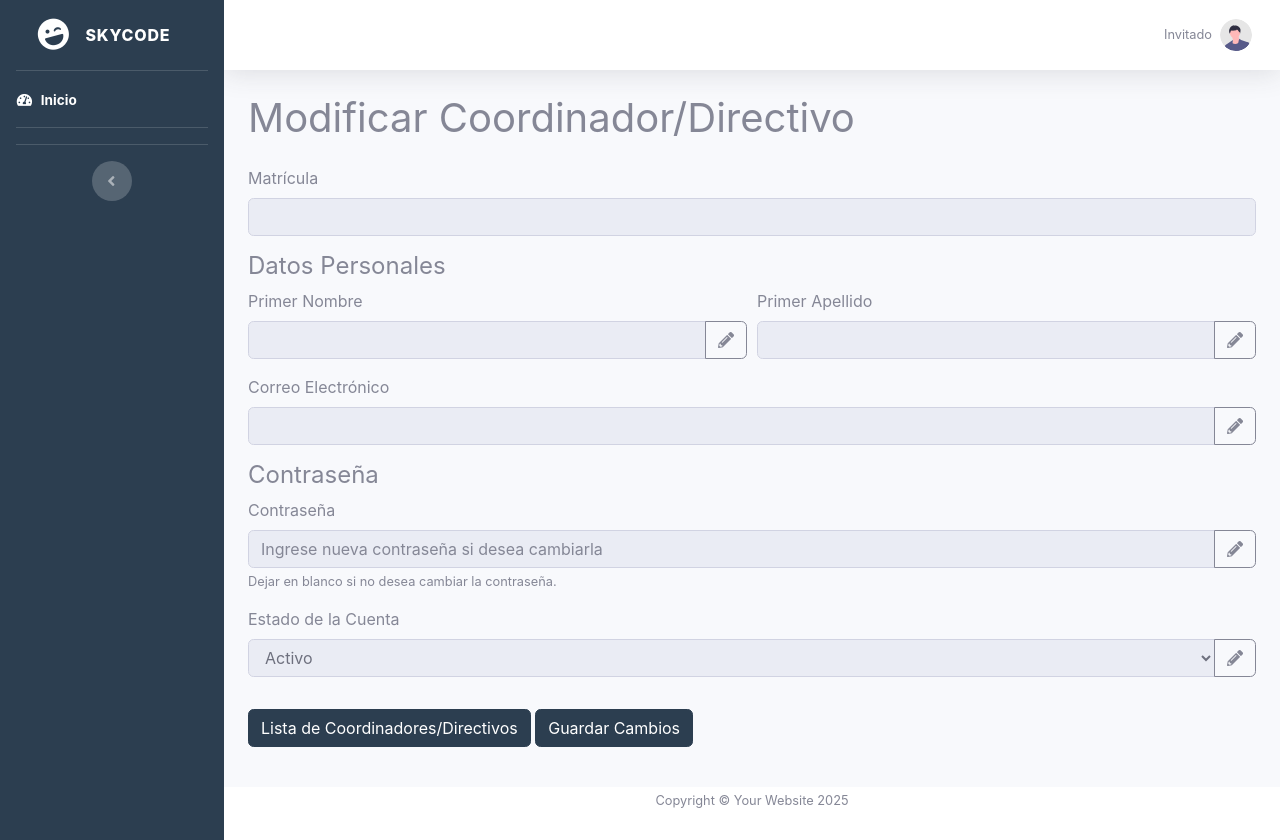
After one commit to CHEOCARMINE/SkyCode, a Python web app: template templates/modificar_user.html in a window 1280 px wide. The commit adds this page. Run offline with Jinja, Linux system fonts and the light colour scheme; the template is opened without the code that fills it, so the values that code supplies are empty.

Commit message:
feat(coordinadores/directivos): implementar modificación de datos
- Se agrega la ruta para modificar Coordinadores/Directivos, permitiendo editar nombre, apellido, correo y estado de la cuenta.
- Se incorpora la opción de cambiar la contraseña (campo opcional) y se actualiza en el usuario asociado.
- Se envía un correo de confirmación con los datos actualizados, incluyendo la nueva contraseña si se cambió.
- Se adapta la lógica del CRUD de alumnos para mantener consistencia en el flujo y validaciones.

```diff
--- /dev/null
+++ b/templates/modificar_user.html
@@ -0,0 +1,120 @@
+{% extends 'base.html' %}
+
+{% block title %}Modificar Coordinador/Directivo - SkyCode{% endblock %}
+
+{% block content %}
+<!-- Estilos personalizados para este formulario -->
+<link rel="stylesheet" href="{{ url_for('static', filename='css/modificar_alumno_style.css') }}">
+<div class="container mt-4">
+    <!-- Bloque de mensajes flash para notificaciones -->
+    {% with mensajes = get_flashed_messages(with_categories=true, category_filter=['modify-danger', 'modify-success']) %}
+      {% if mensajes %}
+        <div class="mt-3">
+          {% for category, message in mensajes %}
+            <div class="alert alert-{{ category|replace('modify-', '') }} alert-dismissible fade show" role="alert">
+              {{ message }}
+              <button type="button" class="close" data-dismiss="alert" aria-label="Cerrar">
+                <span aria-hidden="true">&times;</span>
+              </button>
+            </div>
+          {% endfor %}
+        </div>
+      {% endif %}
+    {% endwith %}
+
+    <h1 class="mb-4">Modificar Coordinador/Directivo</h1>
+    <form method="POST" action="{{ url_for('academic_bp.modificar_coordinador_directivo') }}">
+        <!-- Campo oculto con el ID -->
+        <input type="hidden" name="user_id" value="{{ registro.id }}">
+
+        <!-- Matrícula (solo lectura) -->
+        <div class="form-group">
+            <label for="matricula">Matrícula</label>
+            <input type="text" id="matricula" name="matricula" class="form-control"
+                   value="{{ registro.matricula }}" readonly>
+        </div>
+
+        <!-- Datos Personales -->
+        <h4>Datos Personales</h4>
+        <div class="form-row">
+            <div class="form-group col-md-6">
+                <label for="primer_nombre">Primer Nombre</label>
+                <div class="input-group">
+                    <input type="text" id="primer_nombre" name="primer_nombre" class="form-control"
+                           value="{{ registro.primer_nombre }}" readonly>
+                    <div class="input-group-append">
+                        <button type="button" class="btn btn-outline-secondary" onclick="enableField('primer_nombre')">
+                            <i class="fas fa-pencil-alt"></i>
+                        </button>
+                    </div>
+                </div>
+            </div>
+            <div class="form-group col-md-6">
+                <label for="primer_apellido">Primer Apellido</label>
+                <div class="input-group">
+                    <input type="text" id="primer_apellido" name="primer_apellido" class="form-control"
+                           value="{{ registro.primer_apellido }}" readonly>
+                    <div class="input-group-append">
+                        <button type="button" class="btn btn-outline-secondary" onclick="enableField('primer_apellido')">
+                            <i class="fas fa-pencil-alt"></i>
+                        </button>
+                    </div>
+                </div>
+            </div>
+        </div>
+
+        <!-- Correo Electrónico -->
+        <div class="form-group">
+            <label for="correo_electronico">Correo Electrónico</label>
+            <div class="input-group">
+                <input type="email" id="correo_electronico" name="correo_electronico" class="form-control"
+                       value="{{ registro.correo_electronico }}" readonly>
+                <div class="input-group-append">
+                    <button type="button" class="btn btn-outline-secondary" onclick="enableField('correo_electronico')">
+                        <i class="fas fa-pencil-alt"></i>
+                    </button>
+                </div>
+            </div>
+        </div>
+
+        <!-- Contraseña (opcional, para cambiar) -->
+        <h4>Contraseña</h4>
+        <div class="form-group">
+            <label for="contraseña">Contraseña</label>
+            <div class="input-group">
+                <input type="password" id="contraseña" name="contraseña" class="form-control"
+                       placeholder="Ingrese nueva contraseña si desea cambiarla" disabled>
+                <div class="input-group-append">
+                    <button type="button" class="btn btn-outline-secondary" onclick="enableField('contraseña')">
+                        <i class="fas fa-pencil-alt"></i>
+                    </button>
+                </div>
+            </div>
+            <small class="form-text text-muted">Dejar en blanco si no desea cambiar la contraseña.</small>
+        </div>
+
+        <!-- Estado de la Cuenta -->
+        <div class="form-group">
+            <label for="estado_cuenta">Estado de la Cuenta</label>
+            <div class="input-group">
+                <select class="form-control" id="estado_cuenta" name="estado_cuenta" disabled>
+                    <option value="1" {% if registro.usuario and registro.usuario.activo %}selected{% endif %}>Activo</option>
+                    <option value="0" {% if registro.usuario and not registro.usuario.activo %}selected{% endif %}>Inactivo</option>
+                </select>
+                <div class="input-group-append">
+                    <button type="button" class="btn btn-outline-secondary" onclick="enableField('estado_cuenta')">
+                        <i class="fas fa-pencil-alt"></i>
+                    </button>
+                </div>
+            </div>
+        </div>
+
+        <a href="{{ url_for('academic_bp.coordinadores_directivos') }}" class="btn btn-primary mt-3">
+            Lista de Coordinadores/Directivos
+        </a>
+        <button type="submit" class="btn btn-primary mt-3">Guardar Cambios</button>
+    </form>
+</div>
+
+<script src="{{ url_for('static', filename='JS/modificar_alumno_script.js') }}"></script>
+{% endblock %}
--- a/templates/user.html
+++ b/templates/user.html
@@ -96,8 +96,9 @@
                     <td>{{ user.rol }}</td>
                     <td>{{ user.estado }}</td>
                     <td>
-                        <!-- Por ahora el botón "Ver" no contiene link -->
-                        <button class="btn btn-primary" disabled>Ver</button>
+                    <a href="{{ url_for('academic_bp.modificar_coordinador_directivo', user_id=user.id) }}" class="btn btn-primary">
+                        Ver
+                    </a>
                     </td>
                 </tr>
                 {% endfor %}
```
Also changed, not shown: database.py (+36 -0 lines), functions/user_management/update_user_data.py (added, +66 -0 lines), routes.py (+80 -1 lines), templates/users.html (deleted).
